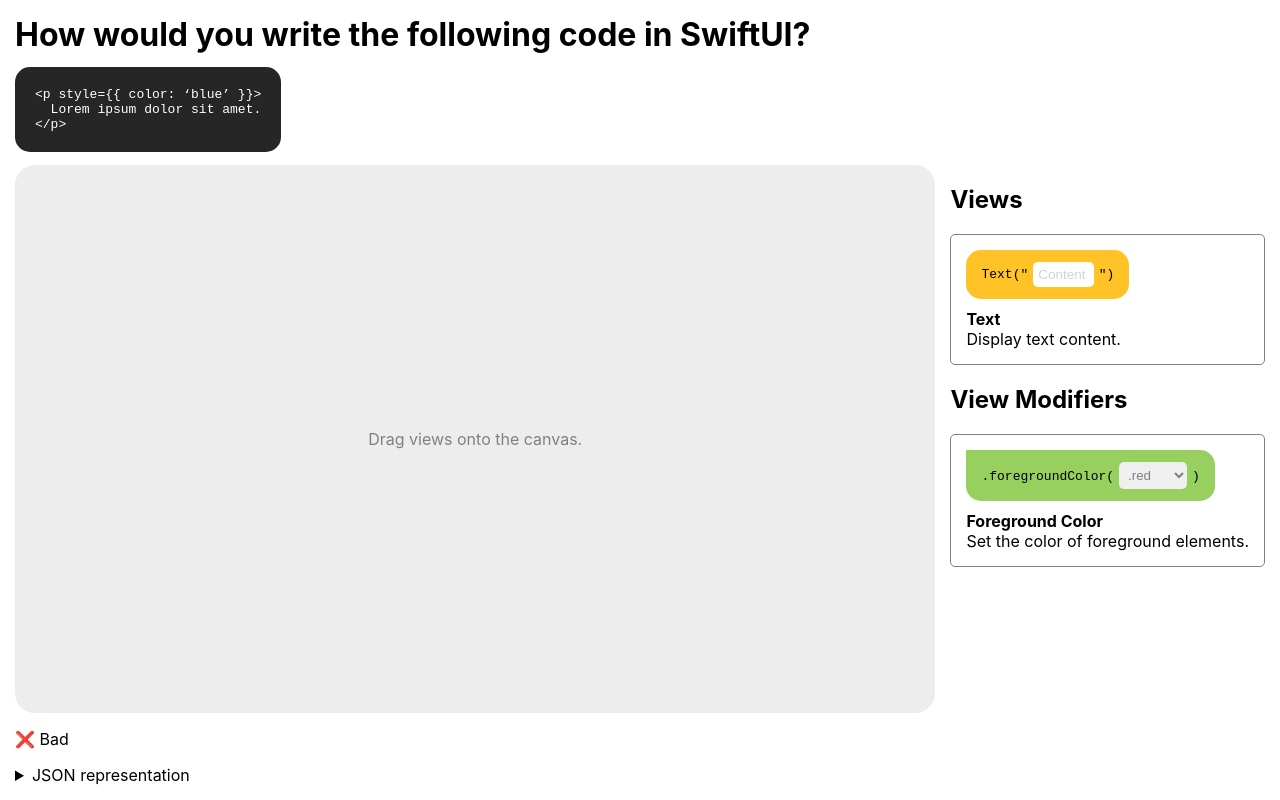
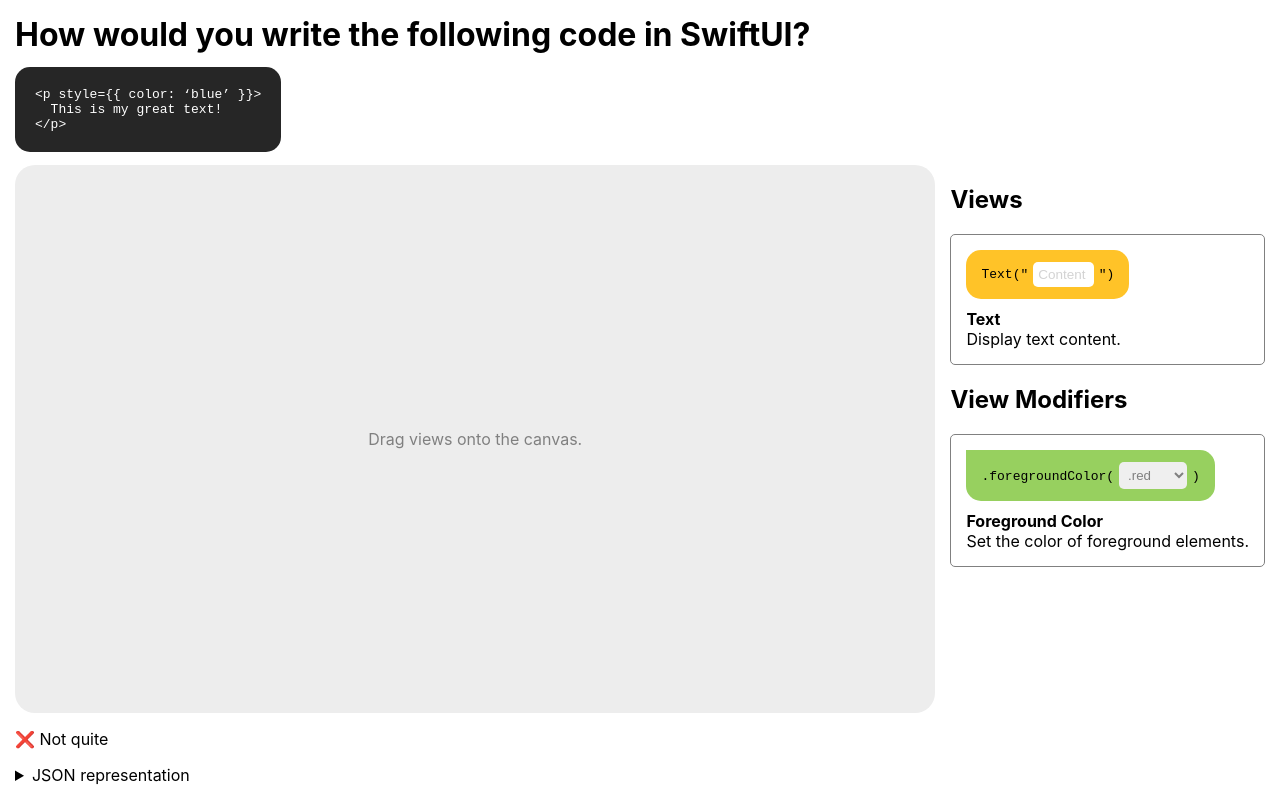
Before and after one commit to joshpensky/swiftui-for-react-devs-playground, a Next.js app: page / in a window 1280 px wide. Built offline with nearby package versions, Linux system fonts and the light colour scheme.

Commit message:
update messaging

```diff
--- a/pages/index.tsx
+++ b/pages/index.tsx
@@ -45,7 +45,7 @@ const Home: NextPage = () => {
     return isEqual(views, [
       {
         type: "Text",
-        props: { value: "Lorem ipsum dolor sit amet." },
+        props: { value: "This is my great text!" },
         modifiers: [
           {
             type: "foregroundColor",
@@ -65,7 +65,7 @@ const Home: NextPage = () => {
       <code className={styles["code"]}>
         <pre>
           {`<p style={{ color: ‘blue’ }}>
-  Lorem ipsum dolor sit amet.
+  This is my great text!
 </p>`}
         </pre>
       </code>
@@ -198,7 +198,7 @@ const Home: NextPage = () => {
         </div>
       </div>
 
-      <p>{matched ? "✅ Good" : "❌ Bad"}</p>
+      <p>{matched ? "✅ Success!" : "❌ Not quite"}</p>
 
       <details>
         <summary>JSON representation</summary>
```
